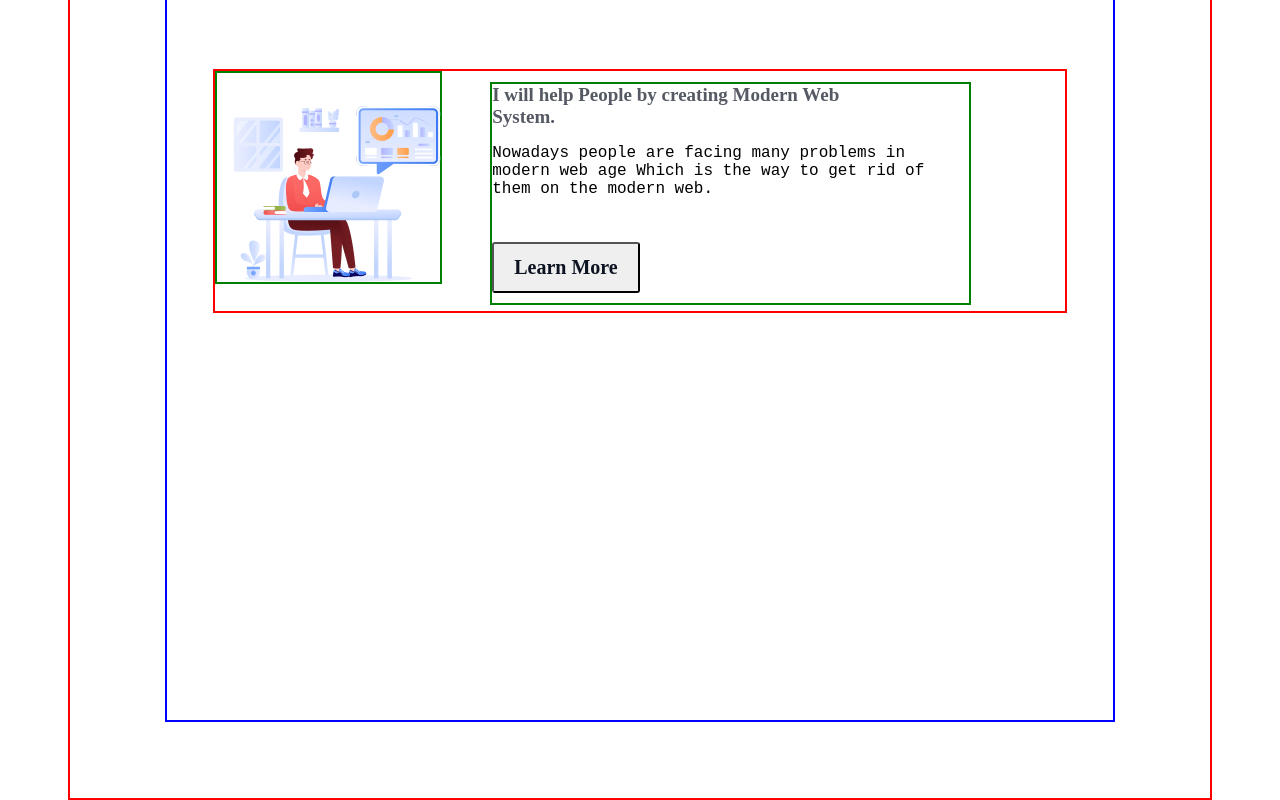
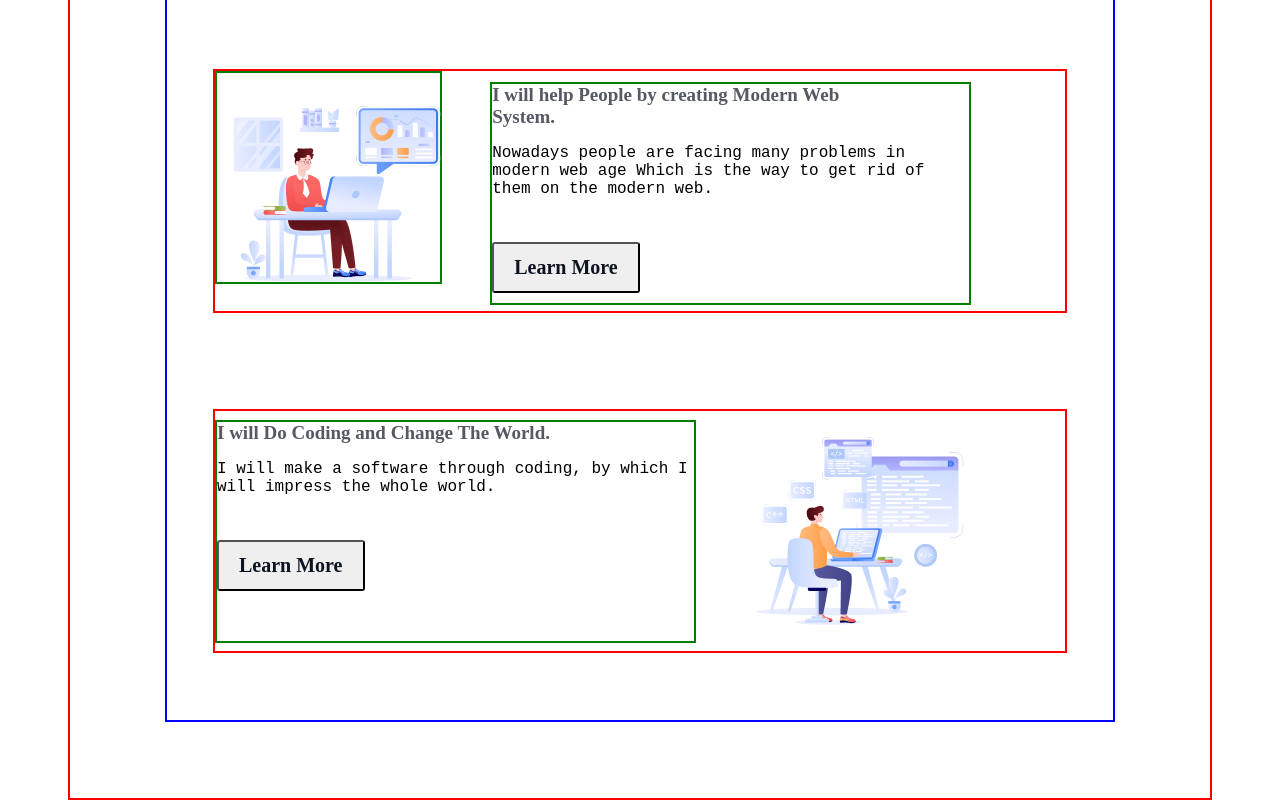
Before and after one commit to srshakil2/Assignment-1, a plain HTML site: page index.html in a window 1280 px wide. Shown: the part 1321-2121 px from the top of the page. Drawn offline with Linux system fonts and the light colour scheme; a web font is replaced by a local one.

Commit message:
img3 add

```diff
--- a/index.html
+++ b/index.html
@@ -63,6 +63,17 @@
               <button id="btn3" type="button">Learn More</button>
             </div>
           </div>
+          <div class="coding-continar-3">
+            <div class="text-3">
+              <p class="c-pera-3">I will Do Coding and Change The World.</p>
+              <p>
+                I will make a software through coding, by which I will impress
+                the whole world.
+              </p>
+              <button id="btn4" type="button">Learn More</button>
+            </div>
+            <img class="img-3" src="./assets/img-3.png" alt="" />
+          </div>
         </div>
       </section>
     </main>
--- a/style.css
+++ b/style.css
@@ -181,3 +181,44 @@ body {
 .text-2 {
   margin-left: 48px;
 }
+/* coding-continar-3 is start */
+
+.coding-continar-3 {
+  width: 850px;
+  height: 240px;
+  margin: 0 auto;
+  margin-top: 96px;
+  border: 2px solid red;
+  display: flex;
+  flex-direction: row;
+  justify-content: space-between;
+  align-items: center;
+}
+.coding-continar-3 .text-3 {
+  width: 477px;
+  height: 219px;
+  margin-top: 10.5px;
+  margin-bottom: 10.5px;
+  border: 2px solid green;
+}
+.text-3 .c-pera-3 {
+  color: rgba(13, 19, 33, 0.7);
+  font-family: Azeret Mono;
+  font-size: 19px;
+  font-weight: 700;
+  margin-right: 87px;
+  margin-bottom: 16px;
+}
+.text-3 #btn4 {
+  color: rgb(13, 19, 33);
+  font-family: Azeret Mono;
+  font-size: 20px;
+  font-weight: 600;
+  padding: 12px 20px 12px 20px;
+  border-radius: 3px;
+  margin-top: 44px;
+}
+.coding-continar-3 .img-3 {
+  position: absolute;
+  margin-left: 41%;
+}
```
